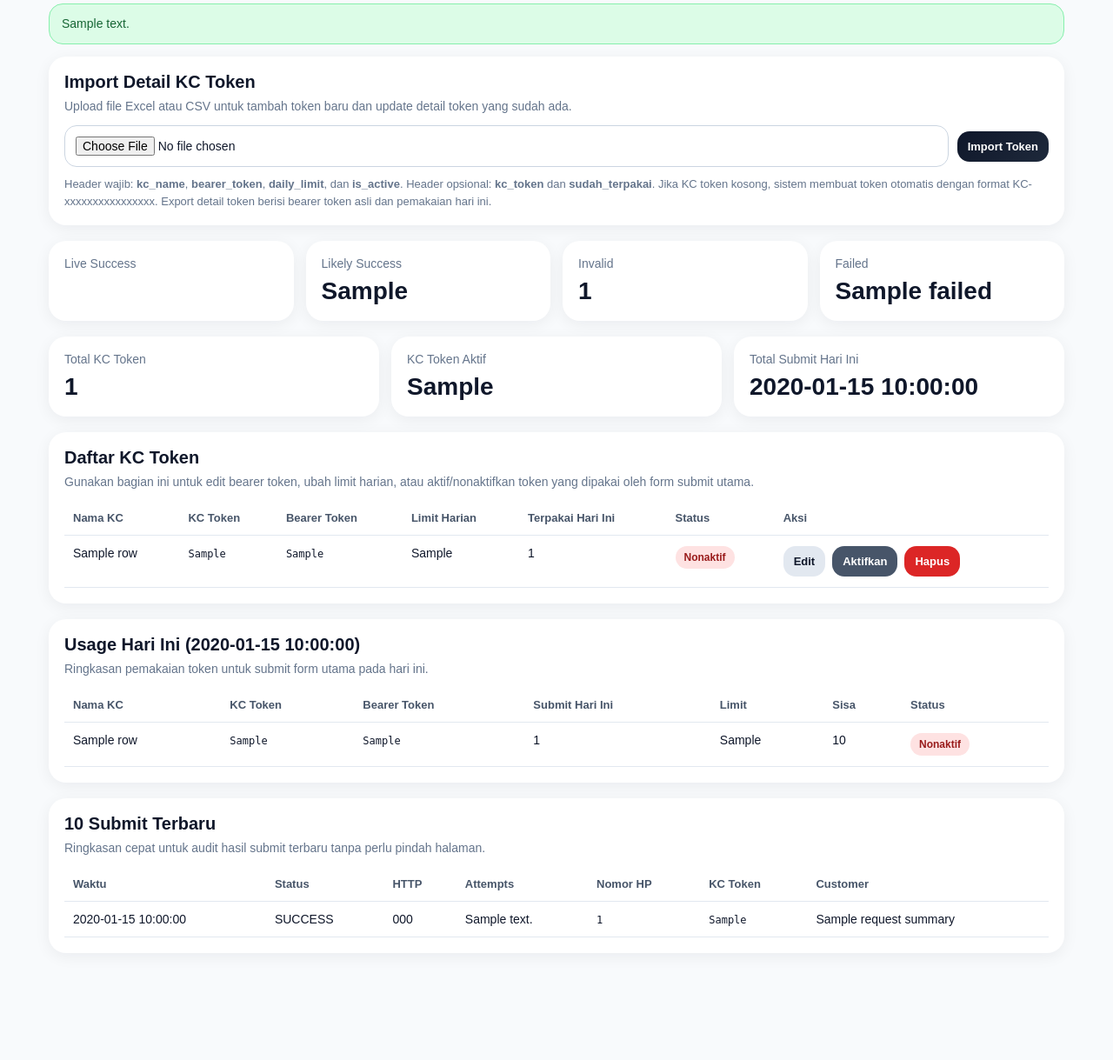
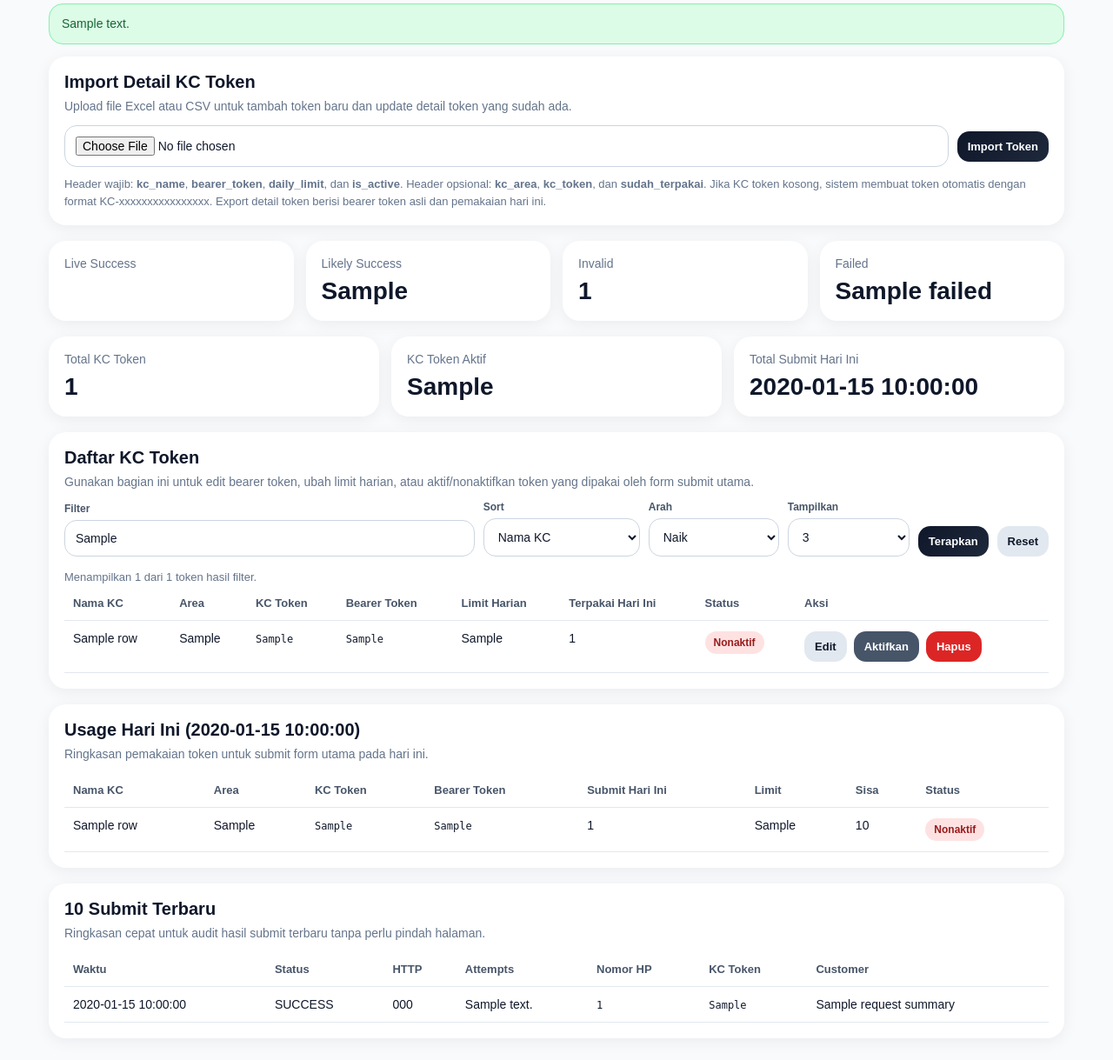
Before and after one commit to Ilham-BTR/Form-App, a Flask app: template templates/admin_dashboard.html in a window 1280 px wide. Shown: the part 206-1425 px from the top of the page at 87% size. Before the commit the page ends 1284 px from the top, so only its background shows below. Run offline with Flask 3, Linux system fonts and the light colour scheme; the template is opened without the code that fills it: most values are stand-ins (such as "Sample title", 1, 10 or a date in 2020); parts of the project's set-up code (start-up, migrations or seed data) failed here and were passed over; some libraries are stand-ins or nearby versions.

Commit message:
Add token area filters

```diff
--- a/app.py
+++ b/app.py
@@ -123,10 +123,16 @@ def init_db():
         CREATE TABLE IF NOT EXISTS valid_kc_tokens (
             kc_token TEXT PRIMARY KEY,
             kc_name TEXT NOT NULL,
+            kc_area TEXT NOT NULL DEFAULT '',
             bearer_token TEXT NOT NULL,
             daily_limit INTEGER NOT NULL DEFAULT 40,
             is_active INTEGER NOT NULL DEFAULT 1
         )
+    """)
+
+    cur.execute("""
+        ALTER TABLE valid_kc_tokens
+        ADD COLUMN IF NOT EXISTS kc_area TEXT NOT NULL DEFAULT ''
     """)
 
     cur.execute("""
@@ -182,20 +188,20 @@ def init_db():
 
 def seed_kc_tokens():
     sample_tokens = [
-        ("KC-JKT-001", "KC Jakarta", "isi_bearer_jakarta", 40, 1),
-        ("KC-BDG-001", "KC Bandung", "isi_bearer_bandung", 40, 1),
-        ("KC-SBY-001", "KC Surabaya", "isi_bearer_surabaya", 40, 1),
+        ("KC-JKT-001", "KC Jakarta", "Jakarta", "isi_bearer_jakarta", 40, 1),
+        ("KC-BDG-001", "KC Bandung", "Bandung", "isi_bearer_bandung", 40, 1),
+        ("KC-SBY-001", "KC Surabaya", "Surabaya", "isi_bearer_surabaya", 40, 1),
     ]
 
     conn = get_db_connection()
     cur = conn.cursor()
 
-    for kc_token, kc_name, bearer_token, daily_limit, is_active in sample_tokens:
+    for kc_token, kc_name, kc_area, bearer_token, daily_limit, is_active in sample_tokens:
         cur.execute("""
-            INSERT INTO valid_kc_tokens (kc_token, kc_name, bearer_token, daily_limit, is_active)
-            VALUES (%s, %s, %s, %s, %s)
+            INSERT INTO valid_kc_tokens (kc_token, kc_name, kc_area, bearer_token, daily_limit, is_active)
+            VALUES (%s, %s, %s, %s, %s, %s)
             ON CONFLICT (kc_token) DO NOTHING
-        """, (kc_token, kc_name, bearer_token, daily_limit, is_active))
+        """, (kc_token, kc_name, kc_area, bearer_token, daily_limit, is_active))
 
     conn.commit()
     conn.close()
@@ -1142,6 +1148,7 @@ def import_kc_tokens(uploaded_file):
     header_aliases = {
         "kc_token": {"kc token", "token kc", "token"},
         "kc_name": {"kc name", "nama kc", "nama"},
+        "kc_area": {"kc area", "area kc", "area"},
         "bearer_token": {"bearer token", "bearer", "token bearer"},
         "daily_limit": {"daily limit", "limit harian", "limit", "kuota", "kuota harian"},
         "is_active": {"is active", "aktif", "active", "status"},
@@ -1180,6 +1187,7 @@ def import_kc_tokens(uploaded_file):
             try:
                 kc_token = str(get_import_cell(row, header_index, "kc_token") or "").strip()
                 kc_name = str(get_import_cell(row, header_index, "kc_name") or "").strip()
+                kc_area = str(get_import_cell(row, header_index, "kc_area") or "").strip()
                 bearer_token = str(get_import_cell(row, header_index, "bearer_token") or "").strip()
 
                 if not kc_name:
@@ -1192,29 +1200,32 @@ def import_kc_tokens(uploaded_file):
 
                 cur.execute(
                     """
-                    SELECT bearer_token, daily_limit, is_active
+                    SELECT bearer_token, daily_limit, is_active, kc_area
                     FROM valid_kc_tokens
                     WHERE kc_token = %s
                     """,
                     (kc_token,),
                 )
                 existing = cur.fetchone()
+                if existing and "kc_area" not in header_index:
+                    kc_area = existing["kc_area"] or ""
 
                 daily_limit = parse_positive_int(get_import_cell(row, header_index, "daily_limit"), "Daily limit")
                 is_active = parse_active_value(get_import_cell(row, header_index, "is_active"))
 
                 cur.execute(
                     """
-                    INSERT INTO valid_kc_tokens (kc_token, kc_name, bearer_token, daily_limit, is_active)
-                    VALUES (%s, %s, %s, %s, %s)
+                    INSERT INTO valid_kc_tokens (kc_token, kc_name, kc_area, bearer_token, daily_limit, is_active)
+                    VALUES (%s, %s, %s, %s, %s, %s)
                     ON CONFLICT (kc_token)
                     DO UPDATE SET
                         kc_name = EXCLUDED.kc_name,
+                        kc_area = EXCLUDED.kc_area,
                         bearer_token = EXCLUDED.bearer_token,
                         daily_limit = EXCLUDED.daily_limit,
                         is_active = EXCLUDED.is_active
                     """,
-                    (kc_token, kc_name, bearer_token, daily_limit, int(is_active)),
+                    (kc_token, kc_name, kc_area, bearer_token, daily_limit, int(is_active)),
                 )
                 if "used_today" in header_index:
                     used_today = parse_nonnegative_int(get_import_cell(row, header_index, "used_today"), "Sudah terpakai")
@@ -1317,7 +1328,7 @@ def get_kc_token_detail(kc_token):
     conn = get_db_connection()
     cur = conn.cursor()
     cur.execute("""
-        SELECT kc_token, kc_name, bearer_token, daily_limit, is_active
+        SELECT kc_token, kc_name, kc_area, bearer_token, daily_limit, is_active
         FROM valid_kc_tokens
         WHERE kc_token = %s
     """, (kc_token,))
@@ -1330,27 +1341,91 @@ def get_all_kc_tokens():
     conn = get_db_connection()
     cur = conn.cursor()
     cur.execute("""
-        SELECT kc_token, kc_name, bearer_token, daily_limit, is_active
+        SELECT kc_token, kc_name, kc_area, bearer_token, daily_limit, is_active
         FROM valid_kc_tokens
-        ORDER BY kc_name ASC, kc_token ASC
+        ORDER BY kc_area ASC, kc_name ASC, kc_token ASC
     """)
     rows = cur.fetchall()
     conn.close()
     return rows
 
 
-def create_kc_token(kc_token, kc_name, bearer_token, daily_limit):
+def normalize_token_rows_param(raw_value):
+    allowed_values = {"3", "10", "100", "all"}
+    current = str(raw_value or "10").strip().lower()
+    if current not in allowed_values:
+        current = "10"
+    return current
+
+
+def token_rows_value_to_limit(rows_value):
+    return None if rows_value == "all" else int(rows_value)
+
+
+def normalize_token_sort(sort_by, sort_dir):
+    allowed_sort_by = {"kc_name", "kc_area", "kc_token", "daily_limit", "total_submit", "is_active"}
+    current_sort_by = str(sort_by or "kc_name").strip().lower()
+    if current_sort_by not in allowed_sort_by:
+        current_sort_by = "kc_name"
+
+    current_sort_dir = "desc" if str(sort_dir or "asc").strip().lower() == "desc" else "asc"
+    return current_sort_by, current_sort_dir
+
+
+def get_token_sort_value(row, sort_by):
+    if sort_by in {"daily_limit", "total_submit", "is_active"}:
+        return int(row.get(sort_by) or 0)
+    return str(row.get(sort_by) or "").lower()
+
+
+def filter_sort_limit_token_rows(rows, filter_text="", sort_by="kc_name", sort_dir="asc", rows_value="10"):
+    current_filter = str(filter_text or "").strip().lower()
+    sort_by, sort_dir = normalize_token_sort(sort_by, sort_dir)
+    rows_value = normalize_token_rows_param(rows_value)
+
+    filtered_rows = list(rows)
+    if current_filter:
+        filtered_rows = [
+            row for row in filtered_rows
+            if current_filter in " ".join([
+                str(row.get("kc_name") or ""),
+                str(row.get("kc_area") or ""),
+                str(row.get("kc_token") or ""),
+                str(row.get("bearer_token_masked") or ""),
+                str(row.get("daily_limit") or ""),
+                str(row.get("total_submit") or ""),
+                "aktif" if row.get("is_active") == 1 else "nonaktif",
+            ]).lower()
+        ]
+
+    filtered_rows.sort(
+        key=lambda row: (
+            get_token_sort_value(row, sort_by),
+            str(row.get("kc_name") or "").lower(),
+            str(row.get("kc_token") or "").lower(),
+        ),
+        reverse=sort_dir == "desc",
+    )
+
+    total_filtered = len(filtered_rows)
+    limit = token_rows_value_to_limit(rows_value)
+    if limit is not None:
+        filtered_rows = filtered_rows[:limit]
+    return filtered_rows, total_filtered
+
+
+def create_kc_token(kc_token, kc_name, kc_area, bearer_token, daily_limit):
     conn = get_db_connection()
     cur = conn.cursor()
     cur.execute("""
-        INSERT INTO valid_kc_tokens (kc_token, kc_name, bearer_token, daily_limit, is_active)
-        VALUES (%s, %s, %s, %s, 1)
-    """, (kc_token, kc_name, bearer_token, daily_limit))
+        INSERT INTO valid_kc_tokens (kc_token, kc_name, kc_area, bearer_token, daily_limit, is_active)
+        VALUES (%s, %s, %s, %s, %s, 1)
+    """, (kc_token, kc_name, kc_area, bearer_token, daily_limit))
     conn.commit()
     conn.close()
 
 
-def update_kc_token(old_kc_token, new_kc_token, kc_name, bearer_token, daily_limit, is_active=None):
+def update_kc_token(old_kc_token, new_kc_token, kc_name, bearer_token, daily_limit, is_active=None, kc_area=None):
     conn = get_db_connection()
     cur = conn.cursor()
 
@@ -1364,15 +1439,15 @@ def update_kc_token(old_kc_token, new_kc_token, kc_name, bearer_token, daily_lim
     if is_active is None:
         cur.execute("""
             UPDATE valid_kc_tokens
-            SET kc_token = %s, kc_name = %s, bearer_token = %s, daily_limit = %s
+            SET kc_token = %s, kc_name = %s, kc_area = COALESCE(%s, kc_area), bearer_token = %s, daily_limit = %s
             WHERE kc_token = %s
-        """, (new_kc_token, kc_name, bearer_token, daily_limit, old_kc_token))
+        """, (new_kc_token, kc_name, kc_area, bearer_token, daily_limit, old_kc_token))
     else:
         cur.execute("""
             UPDATE valid_kc_tokens
-            SET kc_token = %s, kc_name = %s, bearer_token = %s, daily_limit = %s, is_active = %s
+            SET kc_token = %s, kc_name = %s, kc_area = COALESCE(%s, kc_area), bearer_token = %s, daily_limit = %s, is_active = %s
             WHERE kc_token = %s
-        """, (new_kc_token, kc_name, bearer_token, daily_limit, int(is_active), old_kc_token))
+        """, (new_kc_token, kc_name, kc_area, bearer_token, daily_limit, int(is_active), old_kc_token))
 
     conn.commit()
     conn.close()
@@ -1412,7 +1487,7 @@ def get_today_kc_usage_summary():
     conn = get_db_connection()
     cur = conn.cursor()
     cur.execute("""
-        SELECT v.kc_token, v.kc_name, v.bearer_token, v.daily_limit, v.is_active,
+        SELECT v.kc_token, v.kc_name, v.kc_area, v.bearer_token, v.daily_limit, v.is_active,
                COALESCE(u.total_submit, 0) AS total_submit
         FROM valid_kc_tokens v
         LEFT JOIN kc_token_usage u
@@ -1429,10 +1504,11 @@ def build_kc_token_export_csv():
     rows, usage_date = get_today_kc_usage_summary()
     output = StringIO()
     writer = csv.writer(output)
-    writer.writerow(["kc_name", "kc_token", "bearer_token", "daily_limit", "is_active", "sudah_terpakai"])
+    writer.writerow(["kc_name", "kc_area", "kc_token", "bearer_token", "daily_limit", "is_active", "sudah_terpakai"])
     for row in rows:
         writer.writerow([
             row["kc_name"],
+            row["kc_area"],
             row["kc_token"],
             row["bearer_token"],
             row["daily_limit"],
@@ -2442,6 +2518,13 @@ def admin_dashboard():
     usage_rows, usage_date = get_today_kc_usage_summary()
     recent_submissions = get_recent_submission_attempts(limit=10)
 
+    selected_token_filter = (request.args.get("token_filter") or "").strip()
+    selected_token_rows = normalize_token_rows_param(request.args.get("token_rows", "10"))
+    selected_token_sort_by, selected_token_sort_dir = normalize_token_sort(
+        request.args.get("token_sort_by", "kc_name"),
+        request.args.get("token_sort_dir", "asc"),
+    )
+
     total_tokens = len(token_rows)
     active_tokens = len([r for r in token_rows if r["is_active"] == 1])
     total_submit_today = sum(r["total_submit"] for r in usage_rows)
@@ -2452,17 +2535,27 @@ def admin_dashboard():
         masked_token_rows.append({
             "kc_token": row["kc_token"],
             "kc_name": row["kc_name"],
+            "kc_area": row["kc_area"] or "-",
             "bearer_token_masked": mask_bearer_token(row["bearer_token"]),
             "daily_limit": row["daily_limit"],
             "total_submit": usage_by_token.get(row["kc_token"], 0),
             "is_active": row["is_active"],
         })
 
+    masked_token_rows, token_filtered_count = filter_sort_limit_token_rows(
+        rows=masked_token_rows,
+        filter_text=selected_token_filter,
+        sort_by=selected_token_sort_by,
+        sort_dir=selected_token_sort_dir,
+        rows_value=selected_token_rows,
+    )
+
     masked_usage_rows = []
     for row in usage_rows:
         masked_usage_rows.append({
             "kc_token": row["kc_token"],
             "kc_name": row["kc_name"],
+            "kc_area": row["kc_area"] or "-",
             "bearer_token_masked": mask_bearer_token(row["bearer_token"]),
             "daily_limit": row["daily_limit"],
             "is_active": row["is_active"],
@@ -2482,6 +2575,12 @@ def admin_dashboard():
         recent_submissions=recent_submissions,
         token_import_message=request.args.get("token_import_message", ""),
         token_import_error=request.args.get("token_import_error", ""),
+        selected_token_filter=selected_token_filter,
+        selected_token_rows=selected_token_rows,
+        selected_token_sort_by=selected_token_sort_by,
+        selected_token_sort_dir=selected_token_sort_dir,
+        token_filtered_count=token_filtered_count,
+        token_visible_count=len(masked_token_rows),
     )
 
 
@@ -2493,6 +2592,7 @@ def admin_add_token():
     if request.method == "POST":
         kc_token = request.form.get("kc_token", "").strip()
         kc_name = request.form.get("kc_name", "").strip()
+        kc_area = request.form.get("kc_area", "").strip()
         bearer_token = request.form.get("bearer_token", "").strip()
         daily_limit = request.form.get("daily_limit", "").strip()
 
@@ -2514,7 +2614,7 @@ def admin_add_token():
             if existing:
                 raise ValueError("KC token sudah ada.")
 
-            create_kc_token(kc_token, kc_name, bearer_token, daily_limit)
+            create_kc_token(kc_token, kc_name, kc_area, bearer_token, daily_limit)
             return redirect(url_for("admin_dashboard"))
 
         except Exception as e:
@@ -2523,6 +2623,7 @@ def admin_add_token():
             token_data = {
                 "kc_token": kc_token,
                 "kc_name": kc_name,
+                "kc_area": kc_area,
                 "bearer_token": bearer_token,
                 "daily_limit": daily_limit if daily_limit else 40,
             }
@@ -2543,6 +2644,7 @@ def admin_edit_token(kc_token):
     if request.method == "POST":
         new_kc_token = request.form.get("kc_token", "").strip()
         kc_name = request.form.get("kc_name", "").strip()
+        kc_area = request.form.get("kc_area", "").strip()
         bearer_token = request.form.get("bearer_token", "").strip()
         daily_limit = request.form.get("daily_limit", "").strip()
 
@@ -2565,7 +2667,7 @@ def admin_edit_token(kc_token):
                 if existing:
                     raise ValueError("KC token baru sudah digunakan.")
 
-            update_kc_token(kc_token, new_kc_token, kc_name, bearer_token, daily_limit)
+            update_kc_token(kc_token, new_kc_token, kc_name, bearer_token, daily_limit, kc_area=kc_area)
             return redirect(url_for("admin_dashboard"))
 
         except Exception as e:
@@ -2574,6 +2676,7 @@ def admin_edit_token(kc_token):
             token_data = {
                 "kc_token": new_kc_token,
                 "kc_name": kc_name,
+                "kc_area": kc_area,
                 "bearer_token": bearer_token,
                 "daily_limit": daily_limit,
                 "is_active": token_data["is_active"],
--- a/templates/admin_dashboard.html
+++ b/templates/admin_dashboard.html
@@ -232,6 +232,22 @@
       margin-bottom: 10px;
     }
 
+    .table-toolbar {
+      display: grid;
+      grid-template-columns: minmax(180px, 1fr) minmax(150px, 180px) minmax(120px, 150px) minmax(110px, 140px) auto auto;
+      gap: 10px;
+      align-items: end;
+      margin: 14px 0;
+    }
+
+    .toolbar-field label {
+      display: block;
+      margin-bottom: 6px;
+      color: #475569;
+      font-size: 12px;
+      font-weight: bold;
+    }
+
     .input {
       width: 100%;
       border: 1px solid #cbd5e1;
@@ -254,6 +270,10 @@
       }
 
       .import-form {
+        grid-template-columns: 1fr;
+      }
+
+      .table-toolbar {
         grid-template-columns: 1fr;
       }
     }
@@ -303,7 +323,7 @@
       </form>
       <div class="hint">
         Header wajib: <b>kc_name</b>, <b>bearer_token</b>, <b>daily_limit</b>, dan <b>is_active</b>.
-        Header opsional: <b>kc_token</b> dan <b>sudah_terpakai</b>.
+        Header opsional: <b>kc_area</b>, <b>kc_token</b>, dan <b>sudah_terpakai</b>.
         Jika KC token kosong, sistem membuat token otomatis dengan format KC-xxxxxxxxxxxxxxxx.
         Export detail token berisi bearer token asli dan pemakaian hari ini.
       </div>
@@ -347,10 +367,48 @@
       <h2>Daftar KC Token</h2>
       <p class="section-desc">Gunakan bagian ini untuk edit bearer token, ubah limit harian, atau aktif/nonaktifkan
         token yang dipakai oleh form submit utama.</p>
+      <form class="table-toolbar" method="get" action="/admin">
+        <div class="toolbar-field">
+          <label for="token_filter">Filter</label>
+          <input class="input" id="token_filter" type="text" name="token_filter"
+            value="{{ selected_token_filter }}" placeholder="Nama KC, area, token, status">
+        </div>
+        <div class="toolbar-field">
+          <label for="token_sort_by">Sort</label>
+          <select class="input" id="token_sort_by" name="token_sort_by">
+            <option value="kc_name" {% if selected_token_sort_by == 'kc_name' %}selected{% endif %}>Nama KC</option>
+            <option value="kc_area" {% if selected_token_sort_by == 'kc_area' %}selected{% endif %}>Area</option>
+            <option value="kc_token" {% if selected_token_sort_by == 'kc_token' %}selected{% endif %}>KC Token</option>
+            <option value="daily_limit" {% if selected_token_sort_by == 'daily_limit' %}selected{% endif %}>Limit Harian</option>
+            <option value="total_submit" {% if selected_token_sort_by == 'total_submit' %}selected{% endif %}>Terpakai Hari Ini</option>
+            <option value="is_active" {% if selected_token_sort_by == 'is_active' %}selected{% endif %}>Status</option>
+          </select>
+        </div>
+        <div class="toolbar-field">
+          <label for="token_sort_dir">Arah</label>
+          <select class="input" id="token_sort_dir" name="token_sort_dir">
+            <option value="asc" {% if selected_token_sort_dir == 'asc' %}selected{% endif %}>Naik</option>
+            <option value="desc" {% if selected_token_sort_dir == 'desc' %}selected{% endif %}>Turun</option>
+          </select>
+        </div>
+        <div class="toolbar-field">
+          <label for="token_rows">Tampilkan</label>
+          <select class="input" id="token_rows" name="token_rows">
+            <option value="3" {% if selected_token_rows == '3' %}selected{% endif %}>3</option>
+            <option value="10" {% if selected_token_rows == '10' %}selected{% endif %}>10</option>
+            <option value="100" {% if selected_token_rows == '100' %}selected{% endif %}>100</option>
+            <option value="all" {% if selected_token_rows == 'all' %}selected{% endif %}>Semua</option>
+          </select>
+        </div>
+        <button class="btn btn-sm" type="submit">Terapkan</button>
+        <a class="btn btn-sm btn-secondary" href="/admin">Reset</a>
+      </form>
+      <div class="hint">Menampilkan {{ token_visible_count }} dari {{ token_filtered_count }} token hasil filter.</div>
       <table>
         <thead>
           <tr>
             <th>Nama KC</th>
+            <th>Area</th>
             <th>KC Token</th>
             <th>Bearer Token</th>
             <th>Limit Harian</th>
@@ -363,6 +421,7 @@
           {% for row in token_rows %}
           <tr>
             <td>{{ row.kc_name }}</td>
+            <td>{{ row.kc_area }}</td>
             <td><code>{{ row.kc_token }}</code></td>
             <td><code>{{ row.bearer_token_masked }}</code></td>
             <td>{{ row.daily_limit }}</td>
@@ -394,7 +453,7 @@
           {% endfor %}
           {% if not token_rows %}
           <tr>
-            <td colspan="7">Belum ada KC token.</td>
+            <td colspan="8">Belum ada KC token.</td>
           </tr>
           {% endif %}
         </tbody>
@@ -408,6 +467,7 @@
         <thead>
           <tr>
             <th>Nama KC</th>
+            <th>Area</th>
             <th>KC Token</th>
             <th>Bearer Token</th>
             <th>Submit Hari Ini</th>
@@ -420,6 +480,7 @@
           {% for row in usage_rows %}
           <tr>
             <td>{{ row.kc_name }}</td>
+            <td>{{ row.kc_area }}</td>
             <td><code>{{ row.kc_token }}</code></td>
             <td><code>{{ row.bearer_token_masked }}</code></td>
             <td>{{ row.total_submit }}</td>
@@ -438,7 +499,7 @@
           {% endfor %}
           {% if not usage_rows %}
           <tr>
-            <td colspan="7">Belum ada data usage.</td>
+            <td colspan="8">Belum ada data usage.</td>
           </tr>
           {% endif %}
         </tbody>
```
Also changed, not shown: templates/admin_token_form.html (+11 -0 lines), README.md.
